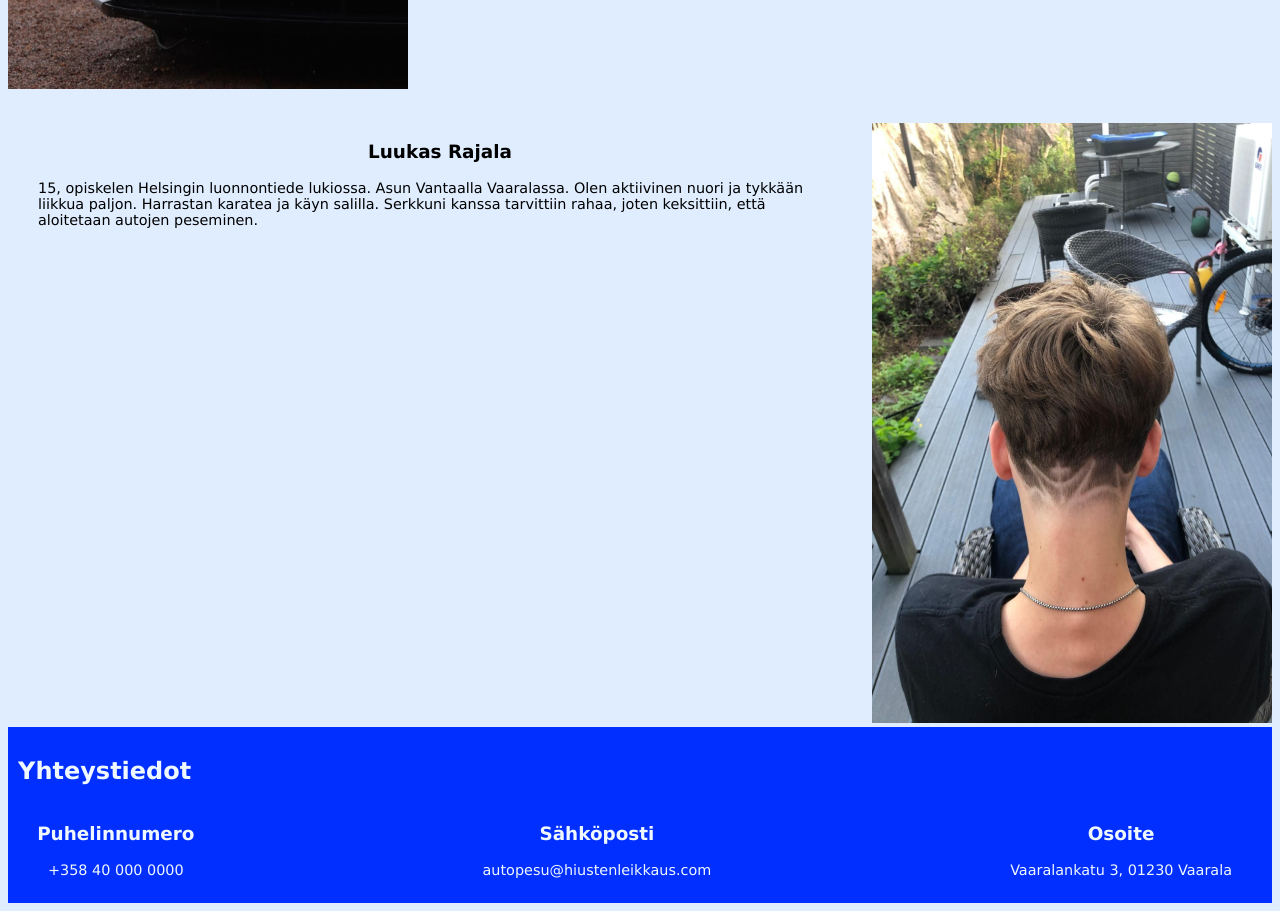
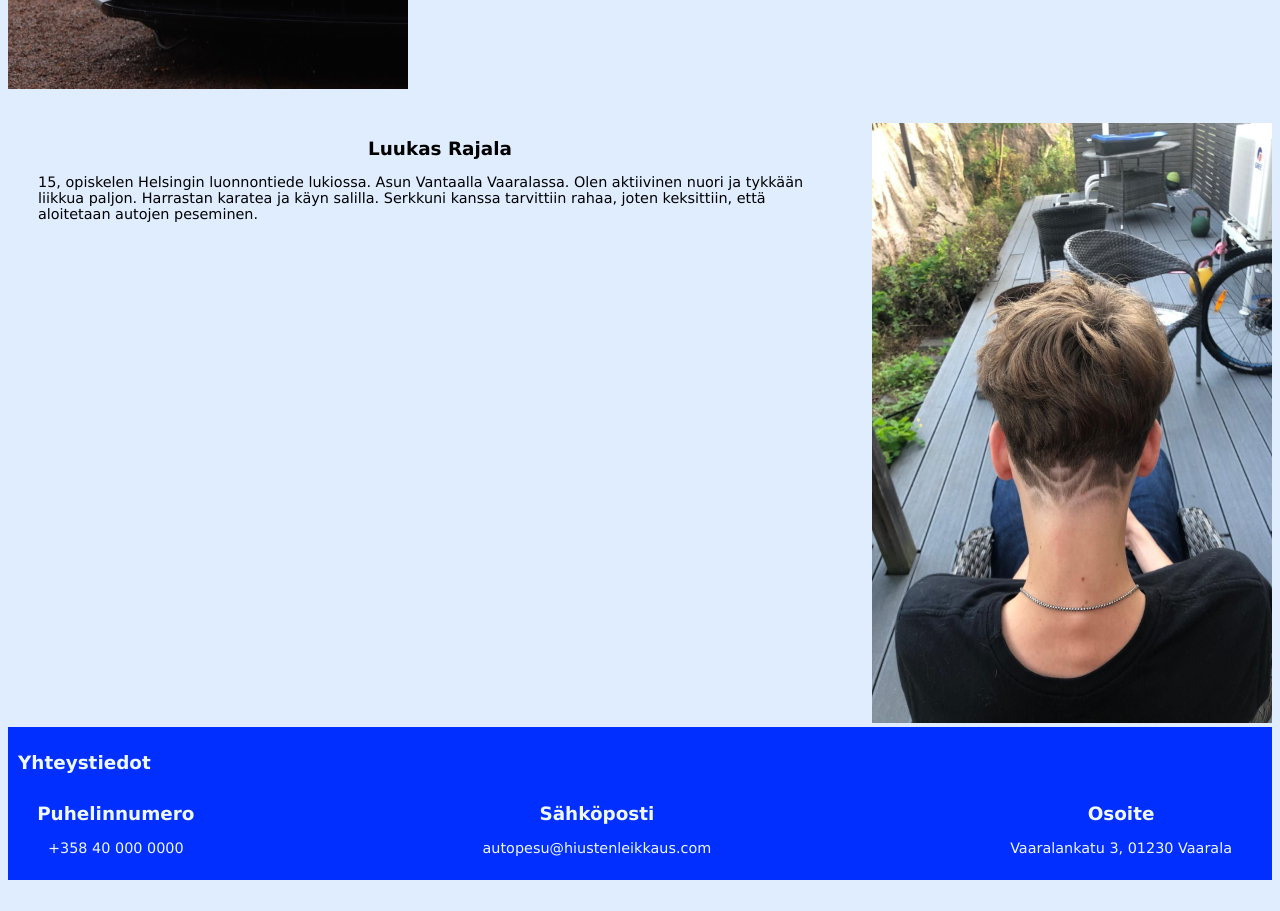
Before and after one commit to Hellbee1/Hellbee1.github.io, a plain HTML site: page index.html in a window 1280 px wide. Shown: the part 1100-2011 px from the top of the page. After the commit the page ends 1988 px from the top, so only its background shows below. Drawn offline with Linux system fonts and the light colour scheme.

Commit message:
h3's to h2's

```diff
--- a/index.html
+++ b/index.html
@@ -11,7 +11,7 @@
     <body>
         <img src="banner_filler.jpg" alt="banner_filler" id="banner_filler" width="350" height="400">
         <p>placeholder kuva</p>
-        <div id="topbar">
+        <div id="topbar"> <!-- Nav -->
             <a href="index.html">Etusivu</a>
             <a href="palvelut.html">Palvelut</a>
             <a href="hinnasto.html">Hinnasto</a>
@@ -24,13 +24,13 @@
                 <img src="leo_filler.jpg" alt="leo_filler" id="leo_filler" width="400" height="600">
             </div>
             <div itemid="container2">
-                <h3>Leo Rajala</h3>
+                <h2>Leo Rajala</h2>
                 <p>17, opiskelen Mäkelänrinteen urheilulukiossa. Asun Vantaalla Vaaralassa. Olen innokas nuori, joka tykkää tehdä töitä ja oppia uusia asioita. Tykkään urheilla monipuolisesti ja testailla vähän kaikkea uutta. Pääharrastukseni on uinti ja sen lisäksi harrastan karatea, sekä käyn salilla. Olin aina pienenä innokkaana pesemässä perheemme ja sukulaisteni autoja. Pikkuhiljaa aloin pestä muidenkin autoja ja tajusin pitäväni siitä todella paljon. Olen nyt pessyt autoja jo noin 4 vuotta eli kokemusta siis löytyy. Hiustenleikkaus urani alkoi omalta pihalta kesällä, kun leikkasin sukulaisia ja perheenjäseniä. Kun aloin kehittymään kaverinikin halusivat leikkuita ja siitä se sitten lähtikin rullaamaan, kun sana alkoi levitä.</p>
             </div>
         </div>
         <div class="flex_container2">
             <div itemid="container3">
-                <h3>Luukas Rajala</h3>
+                <h2>Luukas Rajala</h2>
                 <p>15, opiskelen Helsingin luonnontiede lukiossa. Asun Vantaalla Vaaralassa. Olen aktiivinen nuori ja tykkään liikkua paljon. Harrastan karatea ja käyn salilla. Serkkuni kanssa tarvittiin rahaa, joten keksittiin, että aloitetaan autojen peseminen.</p>
             </div>
             <div itemid="container4">
@@ -42,21 +42,21 @@
                 <img src="luukas_filler.jpg" alt="luukas_filler" id="luukas_filler" width="400" height="600">
             </div>
         </div>
-        <h3 id="mobile_luukas">Luukas Rajala</h3>
+        <h2 id="mobile_luukas">Luukas Rajala</h2>
         <p id="mobile_luukas_p">15, opiskelen Helsingin luonnontiede lukiossa. Asun Vantaalla Vaaralassa. Olen aktiivinen nuori ja tykkään liikkua paljon. Harrastan karatea ja käyn salilla. Serkkuni kanssa tarvittiin rahaa, joten keksittiin, että aloitetaan autojen peseminen.</p>
         <div id="bottom_bar">
             <h2>Yhteystiedot</h2>
             <div class="flex_container_yhteystiedot">
                 <div itemid="puh_num">
-                    <h3>Puhelinnumero</h3>
+                    <h2>Puhelinnumero</h2>
                     <p>+358 40 000 0000</p>
                 </div>
                 <div itemid="s_posti">
-                    <h3>Sähköposti</h3>
+                    <h2>Sähköposti</h2>
                     <p>autopesu@hiustenleikkaus.com</p>
                 </div>
                 <div itemid="osoite">
-                    <h3>Osoite</h3>
+                    <h2>Osoite</h2>
                     <p>Vaaralankatu 3, 01230 Vaarala</p>
                 </div>
             </div>
--- a/tyyli.css
+++ b/tyyli.css
@@ -161,7 +161,7 @@ a {
     text-align: center;
 }
 
-h3 {
+h2 {
     font-size: 1.15em;
     font-family: Verdana, Geneva, Tahoma, sans-serif;
 }
```
